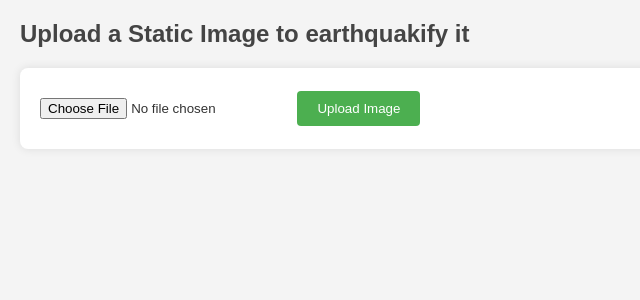
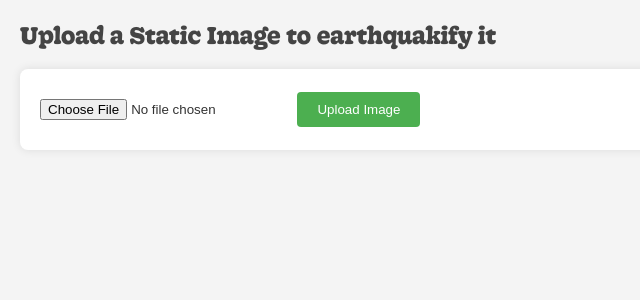
Before and after one commit to JoeMojoSuperMarket/Earthquakely, a Flask app: page / in a window 1280 px wide. Shown: the top 300 px of the page, without its empty margins (0-640 px from the left). Run offline with Flask 3, Linux system fonts and the light colour scheme.

Commit message:
Add custom Gooper font

```diff
--- a/static/style.css
+++ b/static/style.css
@@ -7,6 +7,7 @@ body {
 
 h2 {
     color: #444;
+    font-family: 'Gooper', sans-serif;
 }
 
 form {
@@ -32,3 +33,10 @@ input[type="submit"] {
 input[type="submit"]:hover {
     background-color: #45a049;
 }
+
+@font-face {
+  font-family: 'Gooper';
+  src: url('/static/fonts/Gooper-Bold.otf') format('truetype');
+  font-weight: bold;
+  font-style: bold;
+}
```
Also changed, not shown: static/fonts/Gooper-Bold.otf (added).
